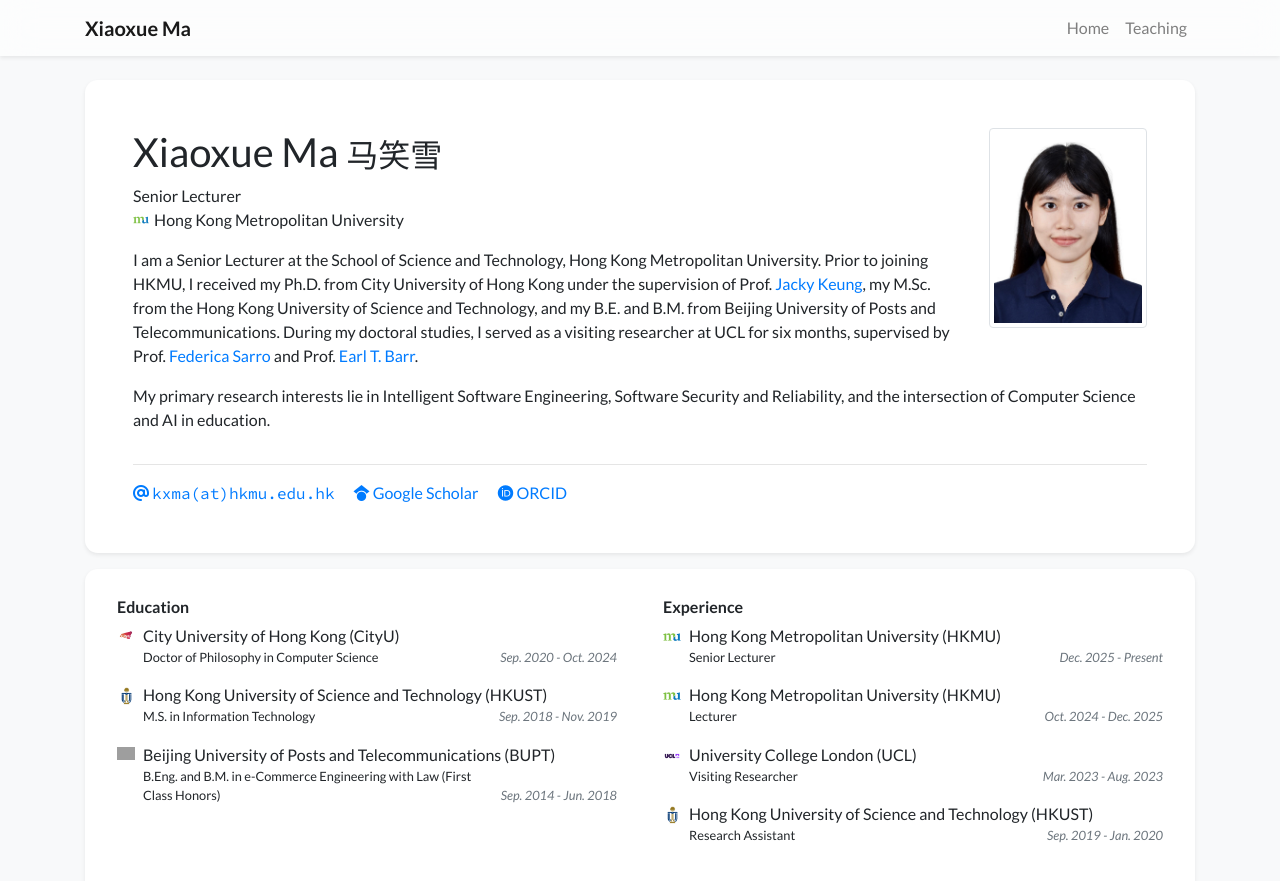
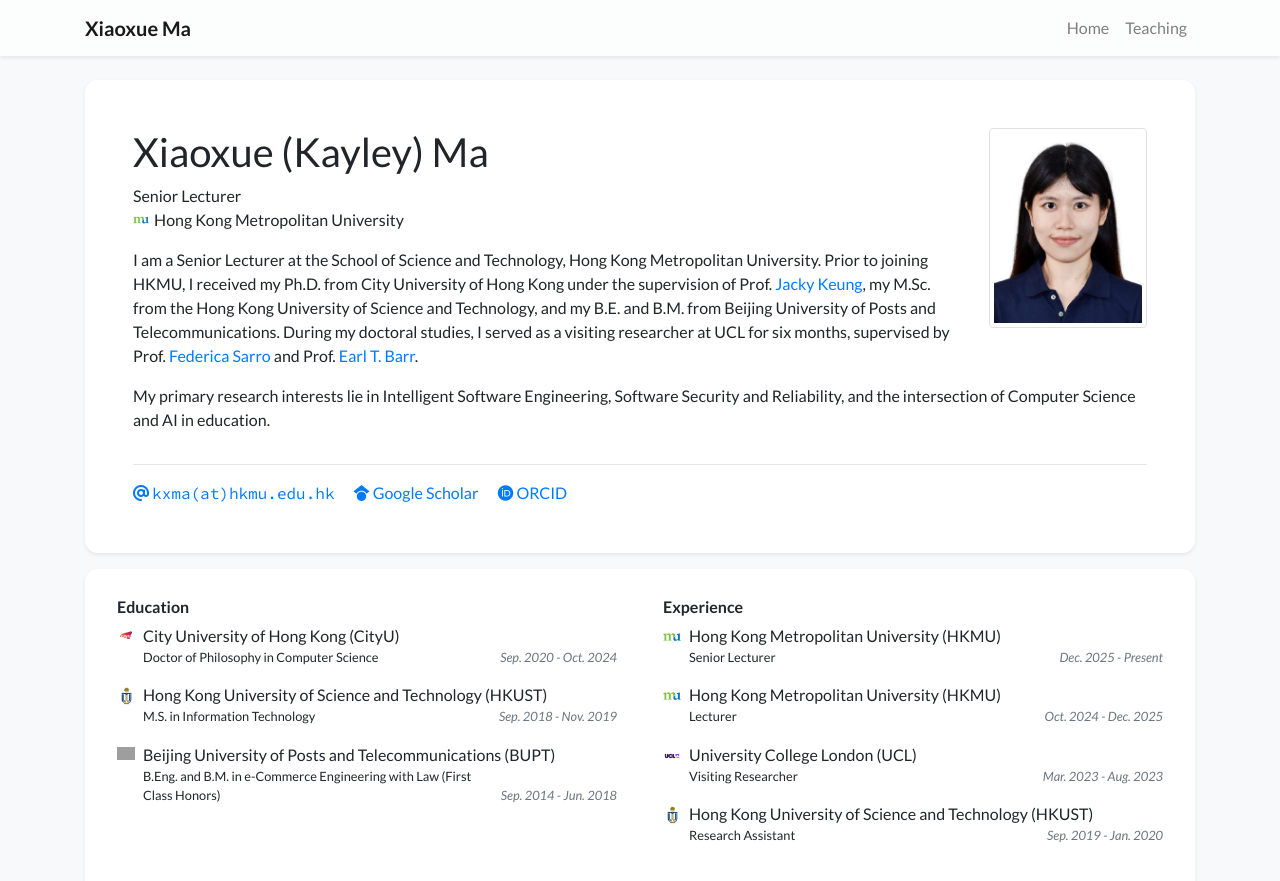
Before and after one commit to xiaoxuemakayley/xiaoxuemakayley.github.io, a Jekyll site: the page built from index_layout2.html, in a window 1280 px wide and 900 px high. Shown: the top 881 px of the window. Built offline with Jekyll 4.4.1, drawn with Linux system fonts in a browser that asks for light colours; nearby versions of some CDN libraries; a style sheet for code colours, icons or effects is not loaded; grey boxes are pictures that could not be loaded.

Commit message:
Update profile.yml

```diff
--- a/_data/profile.yml
+++ b/_data/profile.yml
@@ -1,5 +1,5 @@
-primary_name: "Xiaoxue Ma"
-secondary_name: "马笑雪"
+primary_name: "Xiaoxue (Kayley) Ma"
+secondary_name: ""
 navbar_name: "Xiaoxue Ma"
 
 positions:
```
